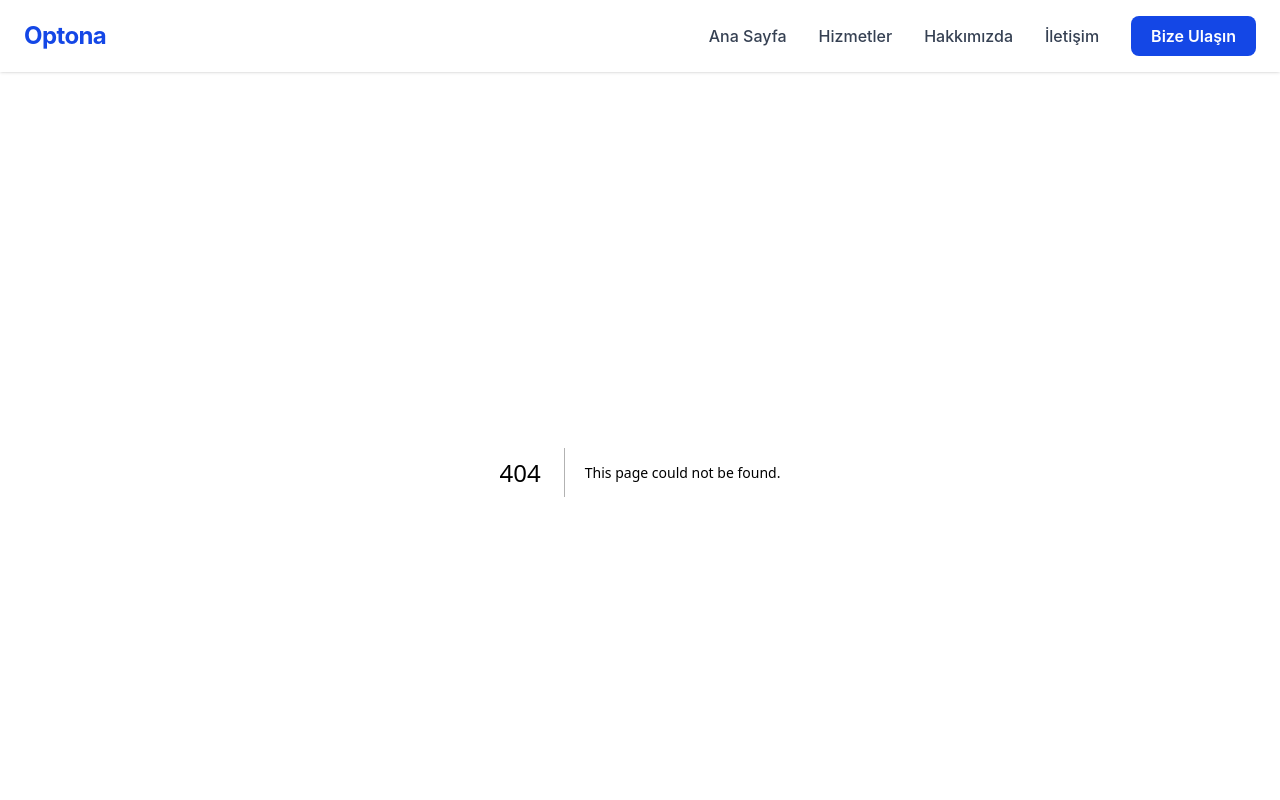
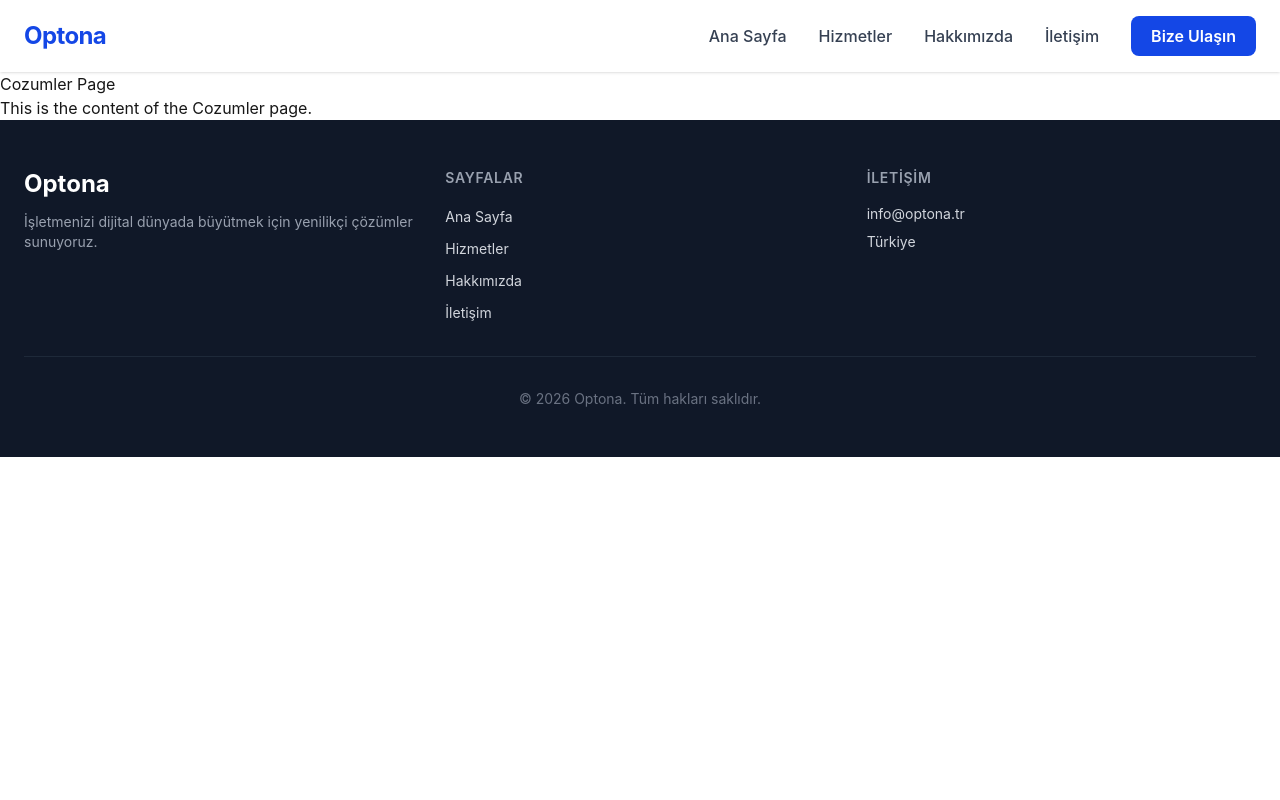
Before and after one commit to mustafaergan/optona.tr, a Next.js app: page /cozumler in a window 1280 px wide. Before the commit this address had no page. Shown: the top 800 px of the page. Built offline with nearby package versions, Linux system fonts and the light colour scheme.

Commit message:
Create src/app/cozumler/page.tsx file

```diff
--- /dev/null
+++ b/src/app/cozumler/page.tsx
@@ -0,0 +1,13 @@
+// This is the Cozumler page component.
+import React from 'react';
+
+const CozumlerPage = () => {
+    return (
+        <div>
+            <h1>Cozumler Page</h1>
+            <p>This is the content of the Cozumler page.</p>
+        </div>
+    );
+};
+
+export default CozumlerPage;
```
